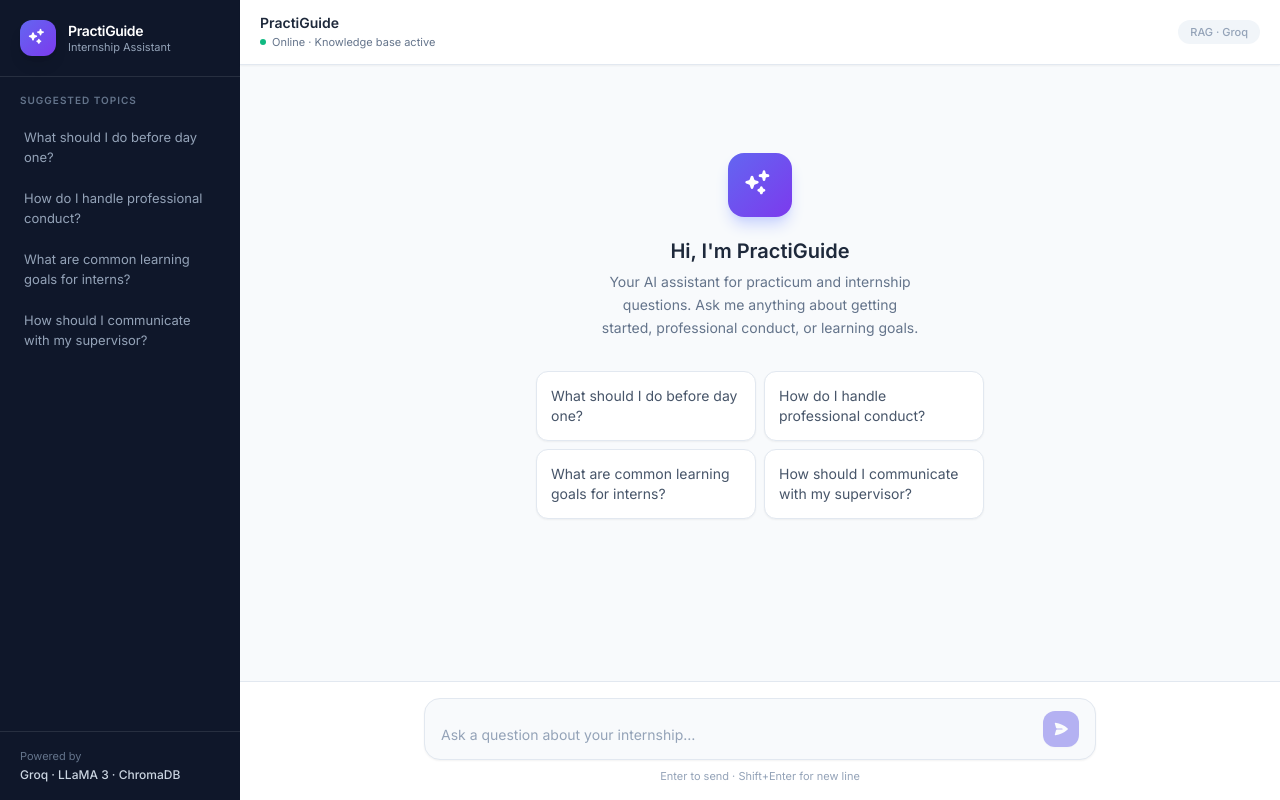
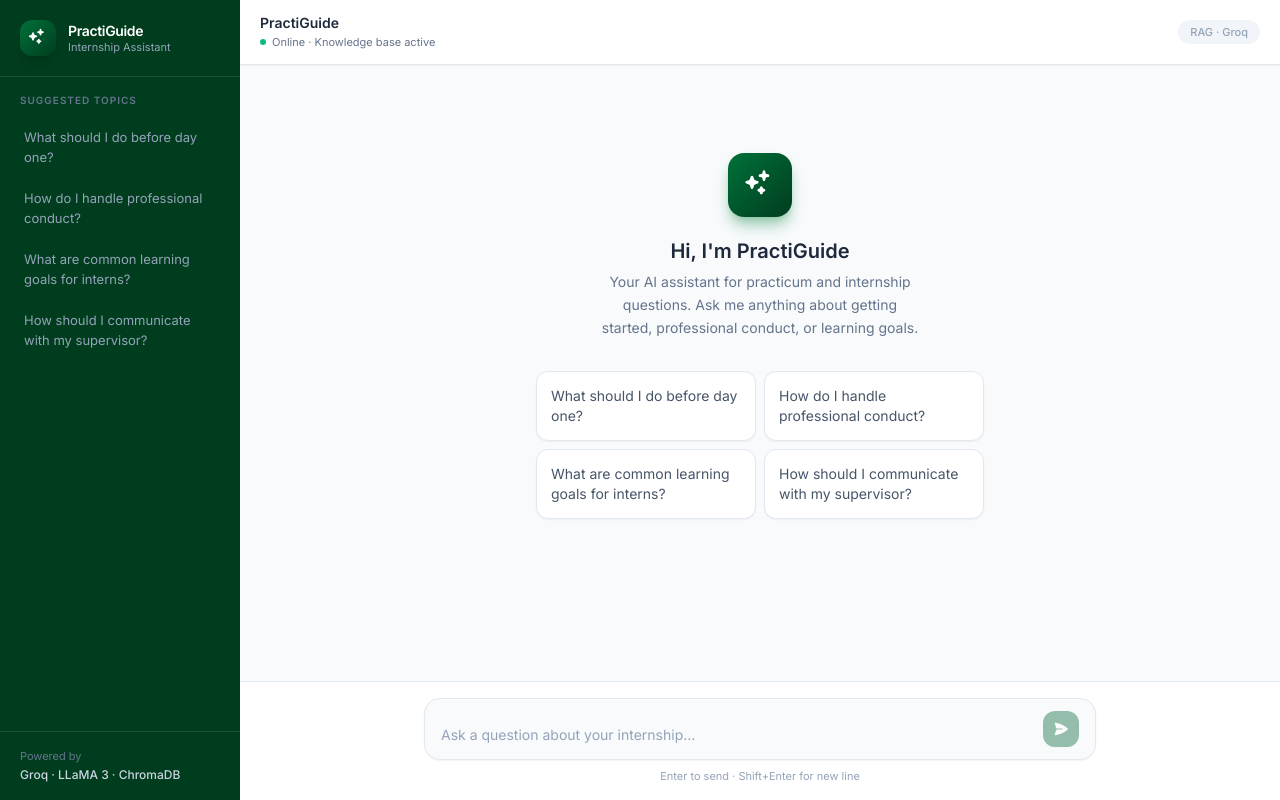
Before and after one commit to daniellalimbag/practi, a Next.js app in the folder frontend/: page / in a window 1280 px wide. Built offline with nearby package versions, Linux system fonts and the light colour scheme.

Commit message:
feat: apply DLSU green color scheme to frontend

```diff
--- a/frontend/app/page.tsx
+++ b/frontend/app/page.tsx
@@ -99,7 +99,7 @@ function SourceCard({ source, msgId }: { source: SourceItem; msgId: string }) {
 
 function BotAvatar() {
   return (
-    <div className="flex h-8 w-8 shrink-0 items-center justify-center rounded-full bg-gradient-to-br from-brand-500 to-violet-600 shadow-md shadow-brand-200 mt-0.5">
+    <div className="flex h-8 w-8 shrink-0 items-center justify-center rounded-full bg-gradient-to-br from-brand-500 to-brand-800 shadow-md shadow-brand-200 mt-0.5">
       <SparklesIcon className="h-4 w-4 text-white" />
     </div>
   );
@@ -235,10 +235,10 @@ export default function HomePage() {
     <div className="flex h-screen overflow-hidden bg-slate-50">
 
       {/* ── Sidebar ── */}
-      <aside className="hidden md:flex w-60 flex-col bg-slate-900 text-white shrink-0">
+      <aside className="hidden md:flex w-60 flex-col bg-brand-800 text-white shrink-0">
         {/* Brand */}
         <div className="flex items-center gap-3 px-5 py-5 border-b border-white/10">
-          <div className="flex h-9 w-9 shrink-0 items-center justify-center rounded-xl bg-gradient-to-br from-brand-500 to-violet-600 shadow-lg shadow-brand-900/40">
+          <div className="flex h-9 w-9 shrink-0 items-center justify-center rounded-xl bg-gradient-to-br from-brand-500 to-brand-800 shadow-lg shadow-brand-900/40">
             <SparklesIcon className="h-5 w-5 text-white" />
           </div>
           <div className="leading-tight">
@@ -278,7 +278,7 @@ export default function HomePage() {
         <header className="flex items-center justify-between border-b border-slate-200 bg-white px-5 py-3.5 shadow-sm shrink-0">
           <div className="flex items-center gap-3">
             {/* Mobile logo */}
-            <div className="md:hidden flex h-8 w-8 items-center justify-center rounded-lg bg-gradient-to-br from-brand-500 to-violet-600 shrink-0">
+            <div className="md:hidden flex h-8 w-8 items-center justify-center rounded-lg bg-gradient-to-br from-brand-500 to-brand-800 shrink-0">
               <SparklesIcon className="h-4 w-4 text-white" />
             </div>
             <div>
@@ -301,7 +301,7 @@ export default function HomePage() {
             {isEmpty ? (
               /* Empty state */
               <div className="flex flex-col items-center justify-center py-16 text-center">
-                <div className="flex h-16 w-16 items-center justify-center rounded-2xl bg-gradient-to-br from-brand-500 to-violet-600 shadow-lg shadow-brand-200 mb-5">
+                <div className="flex h-16 w-16 items-center justify-center rounded-2xl bg-gradient-to-br from-brand-500 to-brand-800 shadow-lg shadow-brand-200 mb-5">
                   <SparklesIcon className="h-8 w-8 text-white" />
                 </div>
                 <h2 className="text-xl font-semibold text-slate-800 mb-1.5">
--- a/frontend/tailwind.config.ts
+++ b/frontend/tailwind.config.ts
@@ -12,15 +12,15 @@ const config: Config = {
       },
       colors: {
         brand: {
-          50:  "#eef2ff",
-          100: "#e0e7ff",
-          200: "#c7d2fe",
-          300: "#a5b4fc",
-          400: "#818cf8",
-          500: "#6366f1",
-          600: "#4f46e5",
-          700: "#4338ca",
-          800: "#3730a3",
+          50:  "#e6f4ec",
+          100: "#c2e0ce",
+          200: "#8fc6a8",
+          300: "#5aab81",
+          400: "#2e9460",
+          500: "#00713A",
+          600: "#006633",
+          700: "#005229",
+          800: "#003d1e",
         },
       },
       keyframes: {
```
